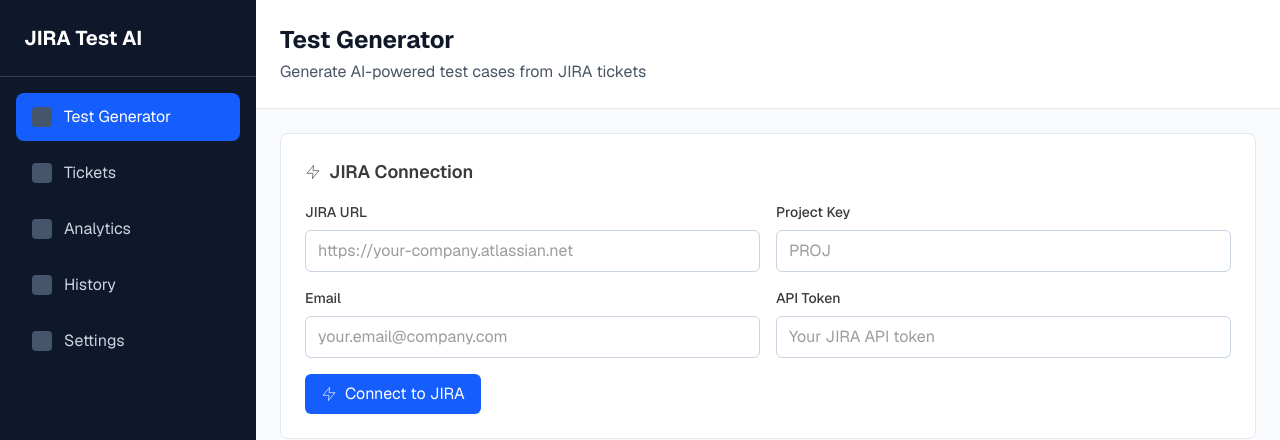
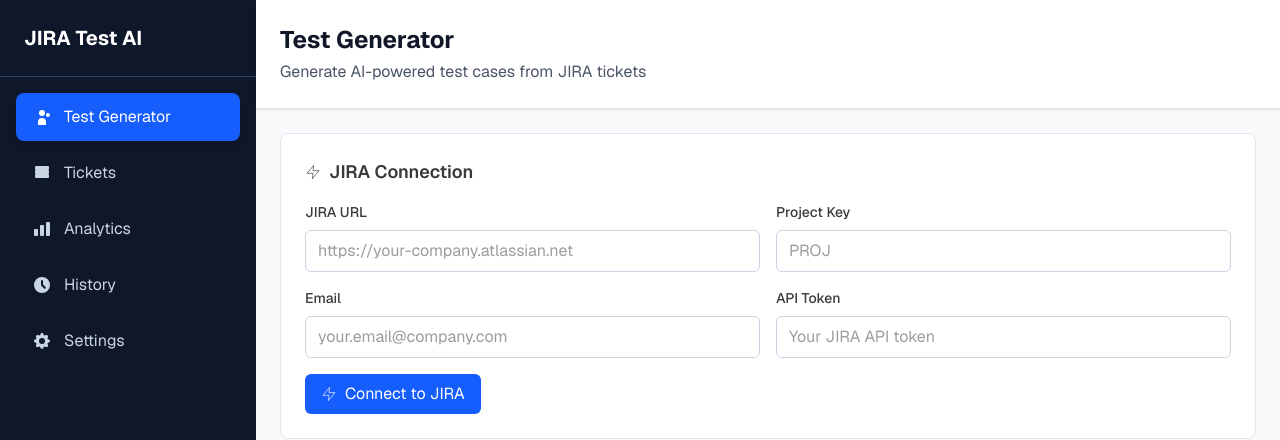
Before and after one commit to SushmaUTD/QA-Agent, a Next.js app: page / in a window 1280 px wide. Shown: the top 440 px of the page. Built offline with nearby package versions, Linux system fonts and the light colour scheme.

Commit message:
feat: restore original sidebar styling with proper icons and effects
Improve sidebar with SVG icons, transitions, shadows, and visual hierarchy.

#VERCEL_SKIP

Co-authored-by: null <23019357+SushmaUTD@users.noreply.github.com>

```diff
--- a/app/page.tsx
+++ b/app/page.tsx
@@ -735,79 +735,101 @@ declare global {
 
   return (
     <div className="flex min-h-screen bg-gray-50">
-      <div className="w-64 bg-slate-900 text-white flex flex-col">
+      <div className="w-64 bg-slate-900 text-white flex flex-col shadow-xl">
         <div className="p-6 border-b border-slate-700">
-          <h1 className="text-xl font-bold">JIRA Test AI</h1>
+          <h1 className="text-xl font-bold text-white">JIRA Test AI</h1>
         </div>
 
         <nav className="flex-1 p-4">
           <div className="space-y-2">
             <button
               onClick={() => setActiveView("generator")}
-              className={`w-full text-left px-4 py-3 rounded-lg transition-colors ${
+              className={`w-full text-left px-4 py-3 rounded-lg transition-all duration-200 ${
                 activeView === "generator"
-                  ? "bg-blue-600 text-white"
+                  ? "bg-blue-600 text-white shadow-md"
                   : "text-slate-300 hover:bg-slate-800 hover:text-white"
               }`}
             >
               <div className="flex items-center gap-3">
-                <div className="w-5 h-5 bg-slate-600 rounded"></div>
+                <svg className="w-5 h-5" fill="currentColor" viewBox="0 0 20 20">
+                  <path d="M13 6a3 3 0 11-6 0 3 3 0 016 0zM18 8a2 2 0 11-4 0 2 2 0 014 0zM14 15a4 4 0 00-8 0v3h8v-3z" />
+                </svg>
                 Test Generator
               </div>
             </button>
 
             <button
               onClick={() => setActiveView("tickets")}
-              className={`w-full text-left px-4 py-3 rounded-lg transition-colors ${
+              className={`w-full text-left px-4 py-3 rounded-lg transition-all duration-200 ${
                 activeView === "tickets"
-                  ? "bg-blue-600 text-white"
+                  ? "bg-blue-600 text-white shadow-md"
                   : "text-slate-300 hover:bg-slate-800 hover:text-white"
               }`}
             >
               <div className="flex items-center gap-3">
-                <div className="w-5 h-5 bg-slate-600 rounded"></div>
+                <svg className="w-5 h-5" fill="currentColor" viewBox="0 0 20 20">
+                  <path
+                    fillRule="evenodd"
+                    d="M3 4a1 1 0 011-1h12a1 1 0 011 1v2a1 1 0 01-1 1H4a1 1 0 01-1-1V4zm0 4a1 1 0 011-1h12a1 1 0 011 1v2a1 1 0 01-1 1H4a1 1 0 01-1-1V8zm0 4a1 1 0 011-1h12a1 1 0 011 1v2a1 1 0 01-1 1H4a1 1 0 01-1-1v-2z"
+                    clipRule="evenodd"
+                  />
+                </svg>
                 Tickets
               </div>
             </button>
 
             <button
               onClick={() => setActiveView("analytics")}
-              className={`w-full text-left px-4 py-3 rounded-lg transition-colors ${
+              className={`w-full text-left px-4 py-3 rounded-lg transition-all duration-200 ${
                 activeView === "analytics"
-                  ? "bg-blue-600 text-white"
+                  ? "bg-blue-600 text-white shadow-md"
                   : "text-slate-300 hover:bg-slate-800 hover:text-white"
               }`}
             >
               <div className="flex items-center gap-3">
-                <div className="w-5 h-5 bg-slate-600 rounded"></div>
+                <svg className="w-5 h-5" fill="currentColor" viewBox="0 0 20 20">
+                  <path d="M2 11a1 1 0 011-1h2a1 1 0 011 1v5a1 1 0 01-1 1H3a1 1 0 01-1-1v-5zM8 7a1 1 0 011-1h2a1 1 0 011 1v9a1 1 0 01-1 1H9a1 1 0 01-1-1V7zM14 4a1 1 0 011-1h2a1 1 0 011 1v12a1 1 0 01-1 1h-2a1 1 0 01-1-1V4z" />
+                </svg>
                 Analytics
               </div>
             </button>
 
             <button
               onClick={() => setActiveView("history")}
-              className={`w-full text-left px-4 py-3 rounded-lg transition-colors ${
+              className={`w-full text-left px-4 py-3 rounded-lg transition-all duration-200 ${
                 activeView === "history"
-                  ? "bg-blue-600 text-white"
+                  ? "bg-blue-600 text-white shadow-md"
                   : "text-slate-300 hover:bg-slate-800 hover:text-white"
               }`}
             >
               <div className="flex items-center gap-3">
-                <div className="w-5 h-5 bg-slate-600 rounded"></div>
+                <svg className="w-5 h-5" fill="currentColor" viewBox="0 0 20 20">
+                  <path
+                    fillRule="evenodd"
+                    d="M10 18a8 8 0 100-16 8 8 0 000 16zm1-12a1 1 0 10-2 0v4a1 1 0 00.293.707l2.828 2.829a1 1 0 101.415-1.415L11 9.586V6z"
+                    clipRule="evenodd"
+                  />
+                </svg>
                 History
               </div>
             </button>
 
             <button
               onClick={() => setActiveView("settings")}
-              className={`w-full text-left px-4 py-3 rounded-lg transition-colors ${
+              className={`w-full text-left px-4 py-3 rounded-lg transition-all duration-200 ${
                 activeView === "settings"
-                  ? "bg-blue-600 text-white"
+                  ? "bg-blue-600 text-white shadow-md"
                   : "text-slate-300 hover:bg-slate-800 hover:text-white"
               }`}
             >
               <div className="flex items-center gap-3">
-                <div className="w-5 h-5 bg-slate-600 rounded"></div>
+                <svg className="w-5 h-5" fill="currentColor" viewBox="0 0 20 20">
+                  <path
+                    fillRule="evenodd"
+                    d="M11.49 3.17c-.38-1.56-2.6-1.56-2.98 0a1.532 1.532 0 01-2.286.948c-1.372-.836-2.942.734-2.106 2.106.54.886.061 2.042-.947 2.287-1.561.379-1.561 2.6 0 2.978a1.532 1.532 0 01.947 2.287c-.836 1.372.734 2.942 2.106 2.106a1.532 1.532 0 012.287.947c.379 1.561 2.6 1.561 2.978 0a1.533 1.533 0 012.287-.947c1.372.836 2.942-.734 2.106-2.106a1.533 1.533 0 01.947-2.287c1.561-.379 1.561-2.6 0-2.978a1.532 1.532 0 01-.947-2.287c.836-1.372-.734-2.942-2.106-2.106a1.532 1.532 0 01-2.287-.947zM10 13a3 3 0 100-6 3 3 0 000 6z"
+                    clipRule="evenodd"
+                  />
+                </svg>
                 Settings
               </div>
             </button>
@@ -815,8 +837,8 @@ declare global {
         </nav>
       </div>
 
-      <div className="flex-1 flex flex-col">
-        <div className="bg-white border-b border-gray-200 p-6">
+      <div className="flex-1 flex flex-col bg-gray-50">
+        <div className="bg-white border-b border-gray-200 p-6 shadow-sm">
           <div className="flex justify-between items-center">
             <div>
               <h2 className="text-2xl font-bold text-gray-900">
@@ -837,7 +859,7 @@ declare global {
           </div>
         </div>
 
-        <div className="flex-1 p-6">
+        <div className="flex-1 p-6 overflow-auto">
           {activeView === "generator" && (
             <div className="space-y-6">
               {/* JIRA Connection Section */}
@@ -1230,7 +1252,7 @@ declare global {
                       <label className="block text-sm font-medium mb-2">Test Username/Email</label>
                       <input
                         type="text"
-                        placeholder="testuser@company.com"
+                        placeholder="https://your-app.com"
                         className="w-full px-3 py-2 border border-slate-300 rounded-md focus:outline-none focus:ring-2 focus:ring-blue-500"
                         value={appConfig.loginUsername}
                         onChange={(e) => setAppConfig({ ...appConfig, loginUsername: e.target.value })}
```
